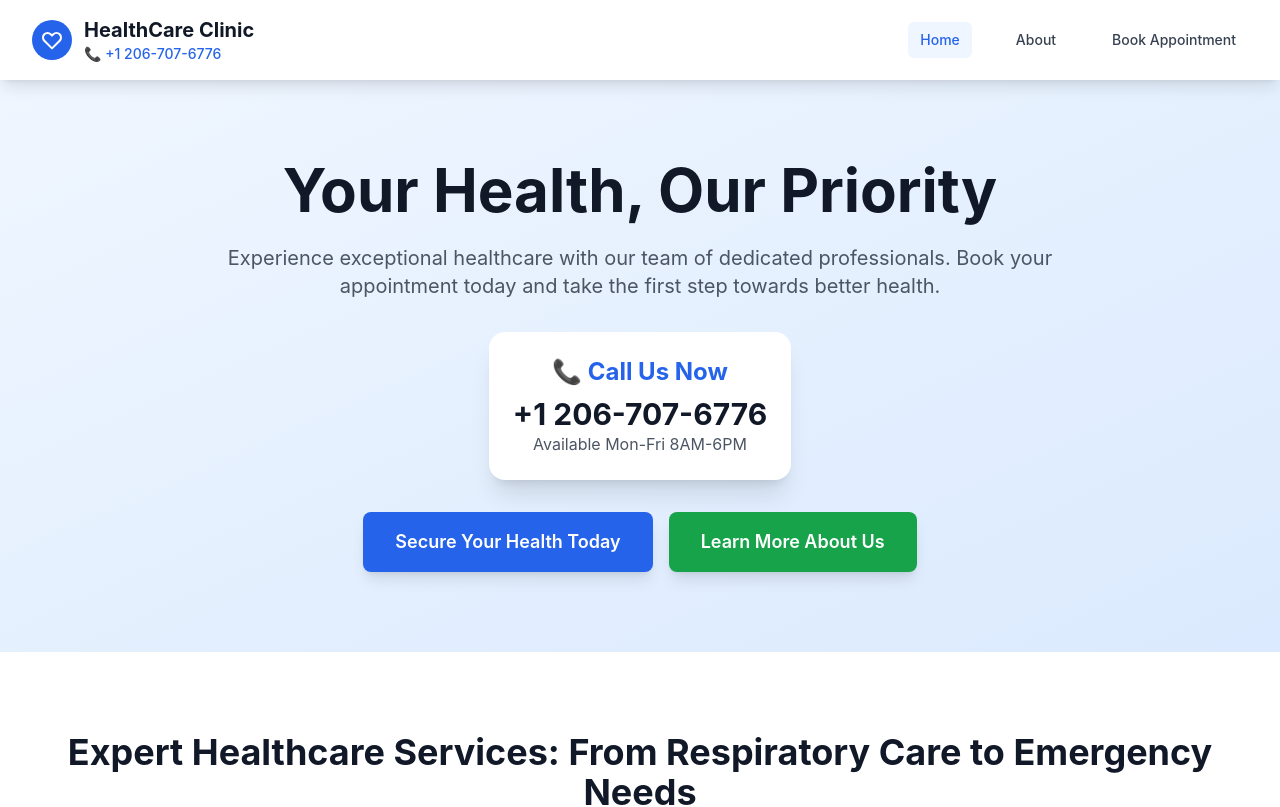
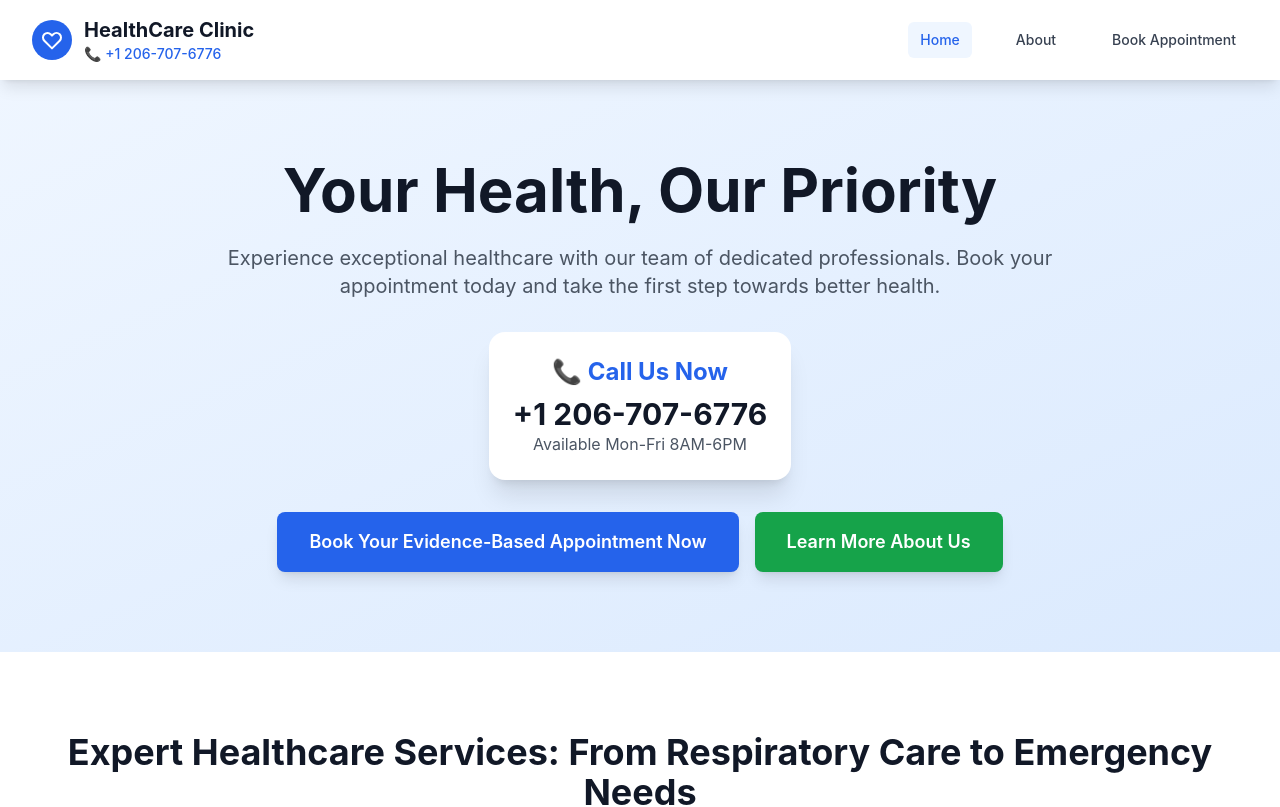
Before and after one commit to DaniyalAlam002/reacttrackingbooking, a React (Vite) app: page / in a window 1280 px wide. Shown: the top 807 px of the page. Built offline with nearby package versions, Linux system fonts and the light colour scheme.

Commit message:
ai-optimize: cta — Book Your Evidence-Based Appointment Now

```diff
--- a/src/pages/Home.jsx
+++ b/src/pages/Home.jsx
@@ -51,7 +51,7 @@ const Home = () => {
             {/* CTA Buttons */}
             <div className="flex flex-col sm:flex-row gap-4 justify-center">
               <Link to="/book" className="btn-primary text-lg px-8 py-4">
-                Secure Your Health Today
+                Book Your Evidence-Based Appointment Now
               </Link>
               <Link to="/about" className="btn-secondary text-lg px-8 py-4">
                 Learn More About Us
```
